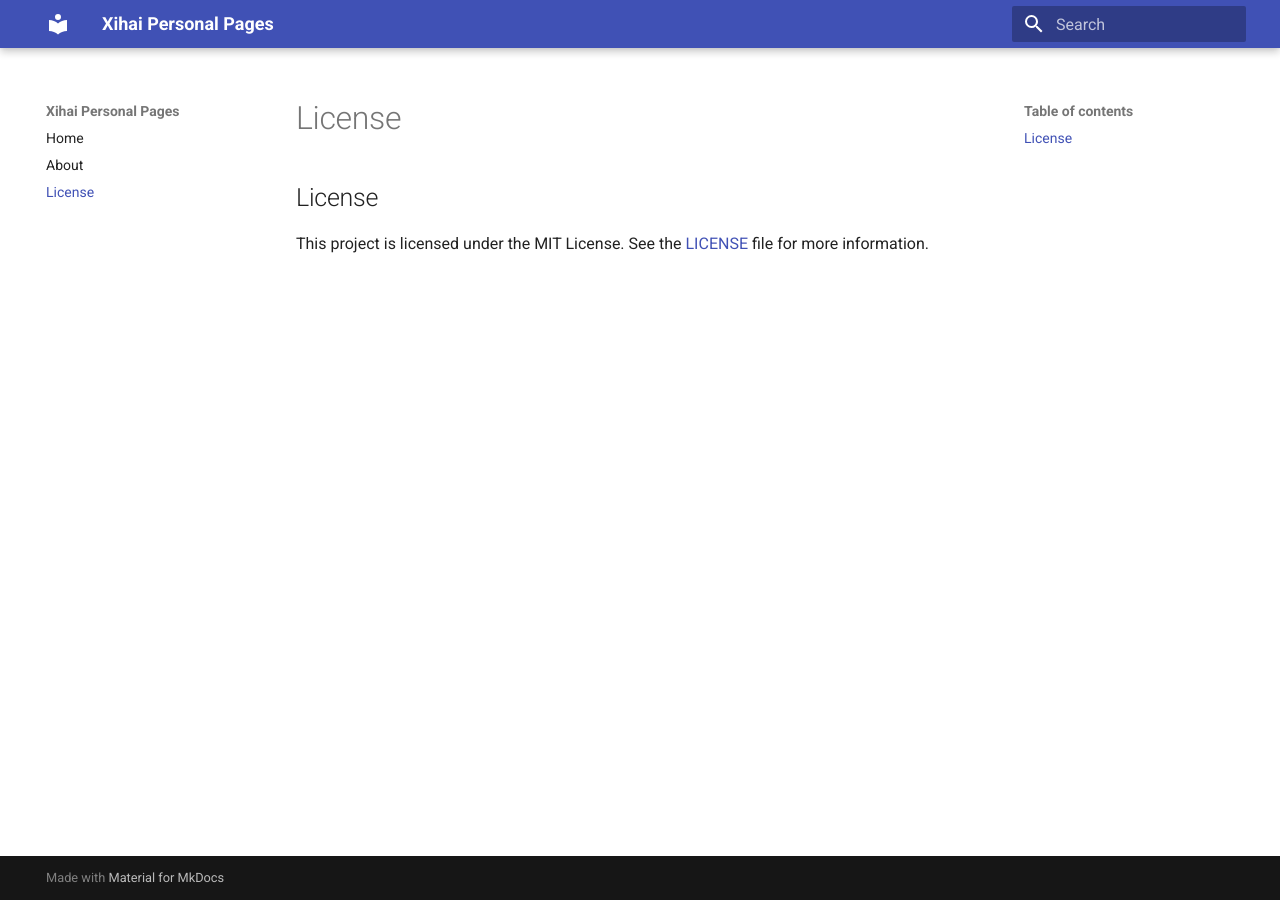
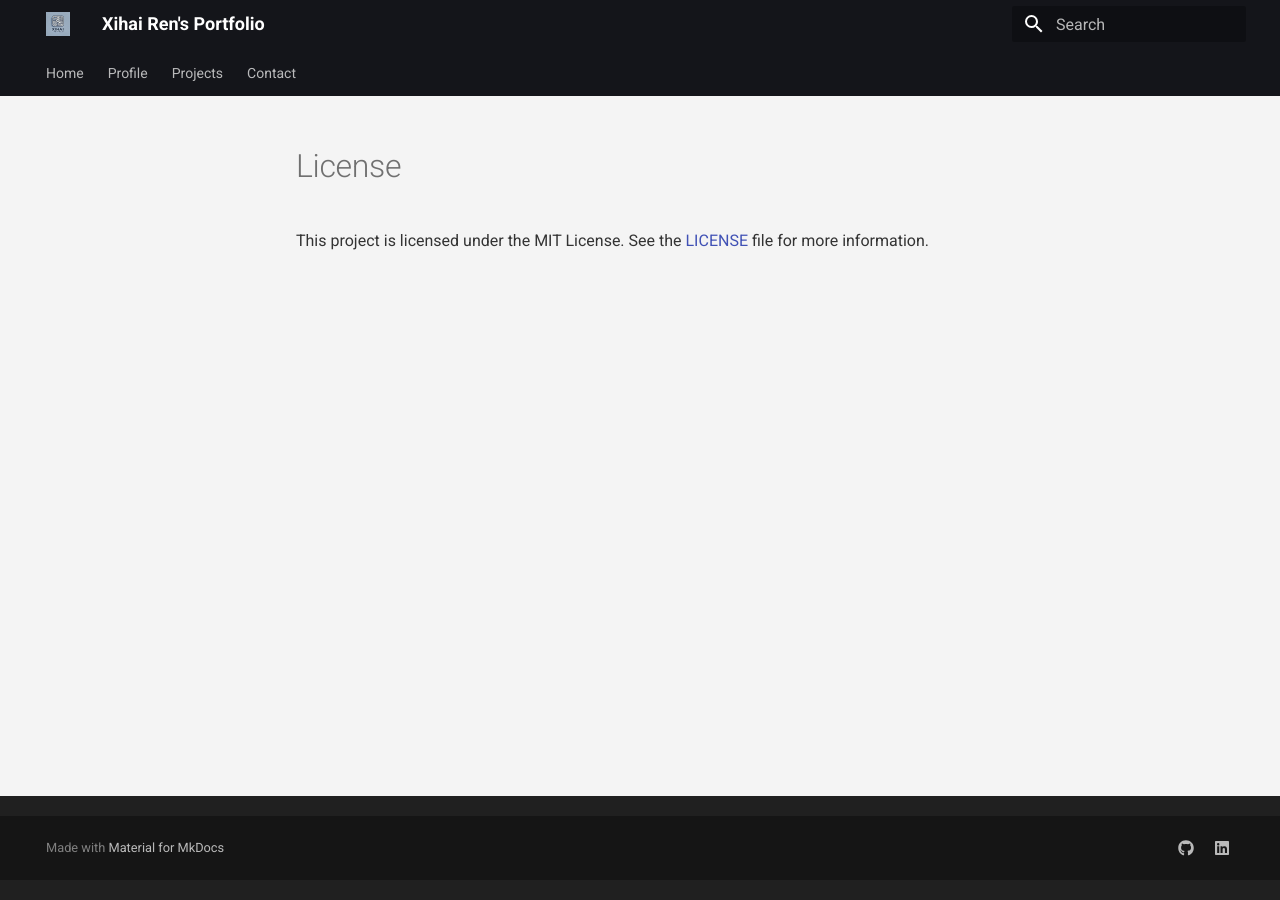
Before and after one commit to RyanRen2023/ryanren2023.github.io, an MkDocs documentation site: the page built from docs/license.md, in a window 1280 px wide. Built offline with MkDocs 1.6.1 and Material for MkDocs 9.7.7, drawn with Linux system fonts in a browser that asks for light colours.

Commit message:
modify my portfolio

```diff
--- /dev/null
+++ b/docs/assets/css/custom.css
@@ -0,0 +1,130 @@
+body {
+    font-family: 'Roboto', sans-serif;
+    line-height: 1.6;
+    color: #333;
+    background: #f4f4f4;
+    margin: 0;
+    padding: 0;
+}
+
+.brand-container {
+    font-family: 'Caveat', cursive;
+    color: #6e2424;
+}
+
+.motivation-quote {
+    font-style: italic;
+    font-size: 3em;
+    font-weight: bold;
+    text-align: center;
+    margin: 15px auto;
+}
+
+.main-content {
+    display: flex;
+    flex-direction: column;
+    align-items: center;
+    padding: 2rem;
+}
+
+.content-main-flex {
+    display: flex;
+    flex-wrap: wrap;
+    justify-content: center;
+    align-items: flex-start;
+    margin-bottom: 2rem;
+}
+
+.content-aside {
+    flex: 1;
+    max-width: 300px;
+    margin-right: 2rem;
+}
+
+.content-aside img {
+    width: 100%;
+    border-radius: 50%;
+    box-shadow: 0 4px 8px rgba(0, 0, 0, 0.1);
+}
+
+.introduction {
+    flex: 2;
+    max-width: 600px;
+}
+
+.personal-info h1 {
+    font-size: 2.5rem;
+    margin-bottom: 0.5rem;
+    color: #2c3e50;
+}
+
+.personal-info h2 {
+    font-size: 1.5rem;
+    color: #555;
+}
+
+.personal-info .highlight {
+    color: #2980b9;
+}
+
+.personal-details p {
+    margin: 0.5rem 0;
+}
+
+.personal-details a {
+    color: #2980b9;
+    text-decoration: none;
+}
+
+.personal-details a:hover {
+    text-decoration: underline;
+}
+
+.button {
+    display: inline-block;
+    padding: 0.5rem 1rem;
+    margin-top: 1rem;
+    background: #2980b9;
+    color: #fff;
+    text-decoration: none;
+    border-radius: 5px;
+    transition: background 0.3s ease;
+}
+
+.button:hover {
+    background: #1a5981;
+}
+
+.skills {
+    max-width: 800px;
+    margin: 2rem 0;
+}
+
+.skills h2 {
+    font-size: 1.5rem;
+    margin-bottom: 1rem;
+    color: #2c3e50;
+}
+
+.skills ul {
+    list-style-type: none;
+    padding: 0;
+}
+
+.skills ul li {
+    background: #e4e4e4;
+    padding: 0.5rem;
+    margin-bottom: 0.5rem;
+    border-radius: 5px;
+    box-shadow: 0 2px 4px rgba(0, 0, 0, 0.1);
+}
+
+footer {
+    text-align: center;
+    padding: 1rem 0;
+    background: #2c3e50;
+    color: #fff;
+    width: 100%;
+    position: fixed;
+    bottom: 0;
+}
--- /dev/null
+++ b/docs/assets/js/custom.js
@@ -0,0 +1,6 @@
+// custom.js
+
+document.addEventListener('DOMContentLoaded', function() {
+    console.log("Custom JavaScript Loaded!");
+    // alert("Welcome to Xihai's Portfolio!");
+});
--- /dev/null
+++ b/docs/footer.html
@@ -0,0 +1,3 @@
+<footer>
+    <p>&copy; 2024 Xihai Ren</p>
+  </footer>
--- a/mkdocs.yml
+++ b/mkdocs.yml
@@ -1,15 +1,63 @@
-site_name: Xihai Personal Pages
+site_name: Xihai Ren's Portfolio
+site_description: "Welcome to Xihai Ren's personal portfolio"
+site_author: "Xihai Ren"
+site_url: "https://ryanren2023.github.io"
+
 nav:
   - Home: index.md
-  - About: about.md
-  - License: license.md
-theme: material
+  - Profile: profile.md
+  - Projects:
+      - Academic Projects: projects/academic_projects.md
+      - Work Projects: projects/work_projects.md
+  - Contact: contact.md
+
+theme:
+  name: material
+  logo: assets/images/logo.png
+  favicon: assets/images/favicon.ico
+  palette:
+    - scheme: default
+      primary: black
+      accent: black
+  font:
+    text: Roboto
+    code: Roboto Mono
+  features:
+    - navigation.tabs
+    - navigation.instant
+  icon:
+    logo: material/library_books
+  social:
+    - icon: fontawesome/brands/github
+      link: https://github.com/RyanRen2023
+    - icon: fontawesome/brands/linkedin
+      link: https://www.linkedin.com/in/xihai-ren/
+
 markdown_extensions:
   - toc:
-      permalink: "#"
-      baselevel: 2
+      permalink: true
+      baselevel: 1
       separator: "_"
-# extra:
-#   social:
-#     - icon: fontawesome/brands/github
-#       link: https://github.com/RyanRen2023/Portfolio
+
+extra_css:
+  - 'assets/css/custom.css'
+extra_javascript:
+  - 'assets/js/custom.js'
+
+extra:
+  social:
+    - icon: fontawesome/brands/github
+      link: https://github.com/RyanRen2023
+    - icon: fontawesome/brands/linkedin
+      link: https://www.linkedin.com/in/xihai-ren/
+  footer:
+    copyright: "Copyright &copy; 2024 Xihai Ren"
+    navigation:
+      - name: Home
+        link: index.md
+      - name: Profile
+        link: profile.md
+      - name: Projects
+        link: projects.md
+      - name: Contact
+        link: contact.md
```
Also changed, not shown: docs/contact.md (added, +7 -0 lines), docs/index.md (+46 -3 lines), docs/profile.md (added, +33 -0 lines), docs/projects.md (added, +68 -0 lines), docs/projects/academic_projects.md (added, +14 -0 lines), docs/projects/work_projects.md (added, +55 -0 lines), docs/assets/images/logo.png (added), docs/assets/images/xihai.jpg (added), 1 other file.
